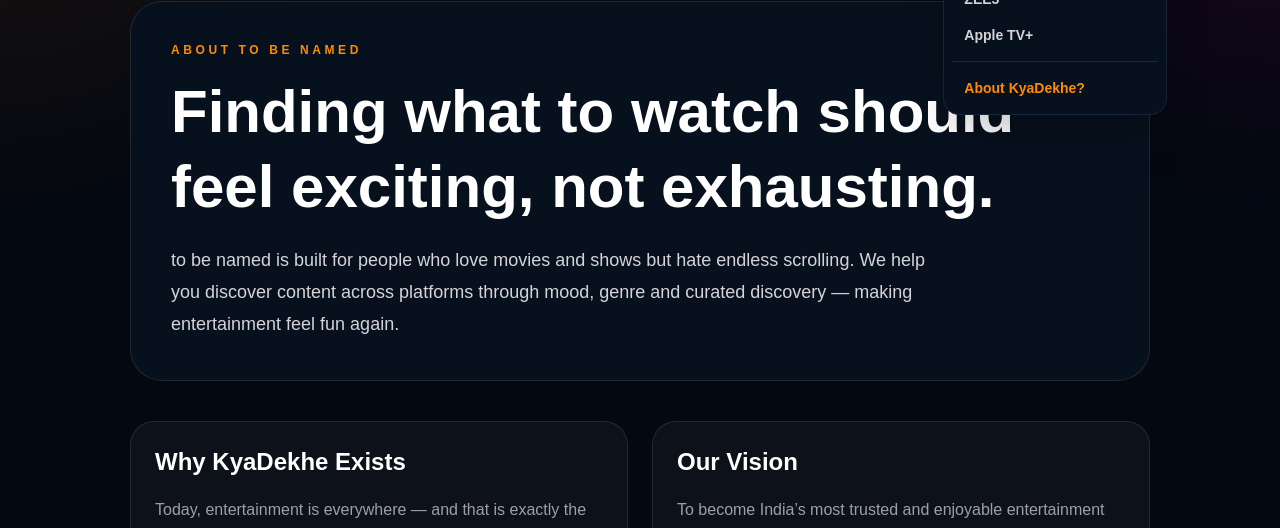
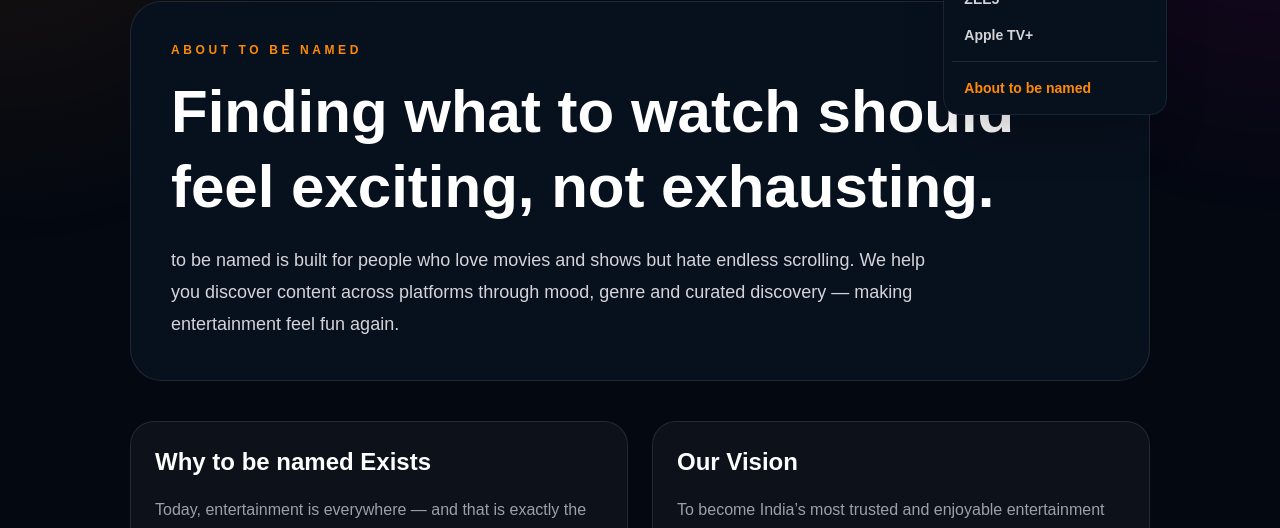
Before and after one commit to LotusTurnedBlue/kyadekhe, a Next.js app: page /about in a window 1280 px wide. Both pictures are taken after a click on the button "and more". Shown: the part 175-703 px from the top of the page. Built offline with nearby package versions, Linux system fonts and the light colour scheme.

Commit message:
Add placeholder branding for feedback preview

```diff
--- a/app/about/page.tsx
+++ b/app/about/page.tsx
@@ -24,7 +24,7 @@ export default function AboutPage() {
         <section className="mt-10 grid gap-6 md:grid-cols-2">
           <div className="rounded-3xl border border-white/10 bg-white/[0.04] p-6">
             <h2 className="text-2xl font-black text-white">
-              Why KyaDekhe Exists
+              Why to be named Exists
             </h2>
 
             <p className="mt-4 leading-8 text-zinc-400">
@@ -82,7 +82,7 @@ export default function AboutPage() {
 
         <section className="mt-10 rounded-3xl border border-orange-500/15 bg-gradient-to-br from-orange-500/10 to-pink-500/10 p-6 md:p-8">
           <h2 className="text-3xl font-black text-white">
-            What Makes KyaDekhe Different
+            What Makes to be named Different
           </h2>
 
           <p className="mt-4 leading-8 text-zinc-300">
--- a/components/layout/BottomNav.tsx
+++ b/components/layout/BottomNav.tsx
@@ -30,7 +30,7 @@ const moreItems = [
   ["Top Picks", "/top-picks", Sparkles],
   ["Latest Releases", "/latest-releases", CalendarDays],
   ["New on OTT", "/new-on-ott", Clapperboard],
-  ["About KyaDekhe?", "/about", Info],
+  ["About to be named", "/about", Info],
 ] as const;
 
 export default function BottomNav() {
--- a/components/layout/DesktopHeader.tsx
+++ b/components/layout/DesktopHeader.tsx
@@ -134,7 +134,7 @@ export default function DesktopHeader() {
                       : "text-zinc-300"
                   }`}
                 >
-                  About KyaDekhe?
+                  About to be named
                 </Link>
               </div>
             )}
--- a/components/layout/MobileMenu.tsx
+++ b/components/layout/MobileMenu.tsx
@@ -166,7 +166,7 @@ export default function MobileMenu({
               <span className="flex items-center gap-4">
                 <Info className="h-5 w-5 text-orange-400" />
                 <span className="text-xl font-black tracking-tight">
-                  About KyaDekhe?
+                  About to be named
                 </span>
               </span>
 
```
